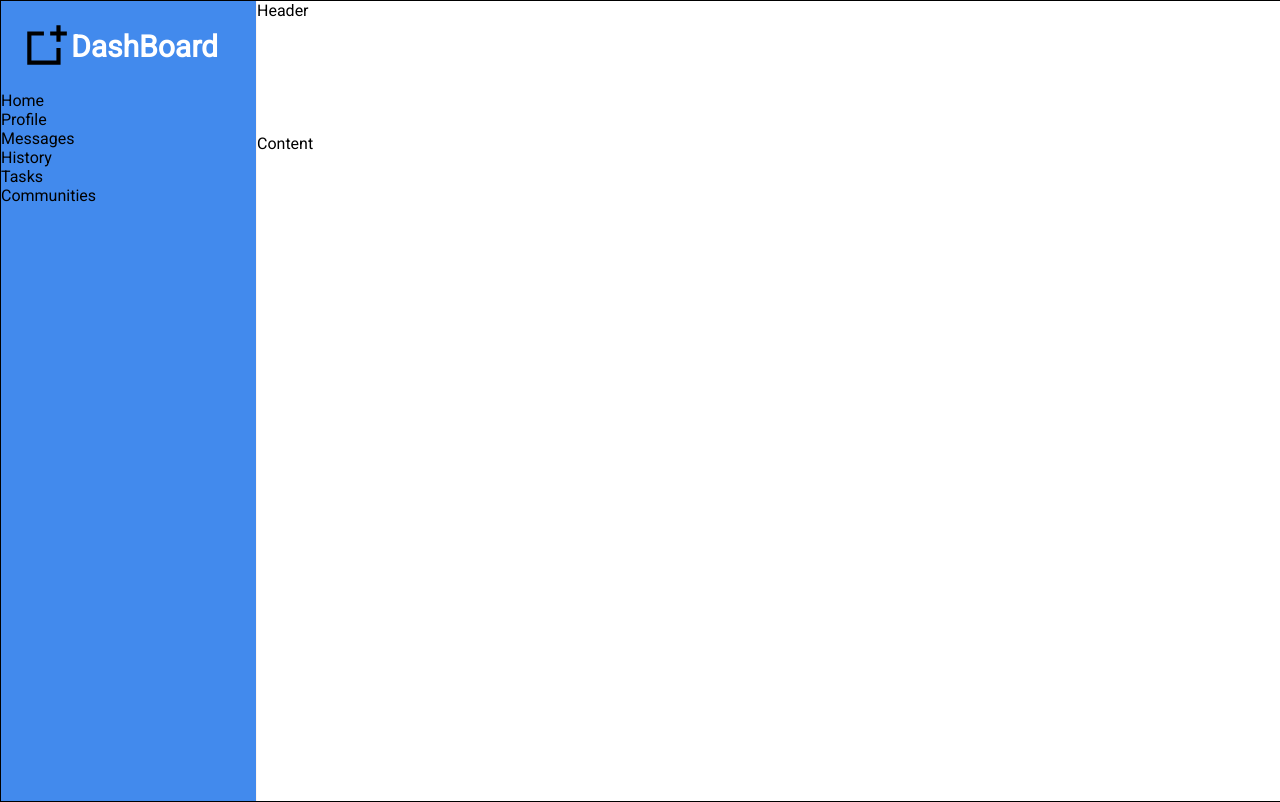
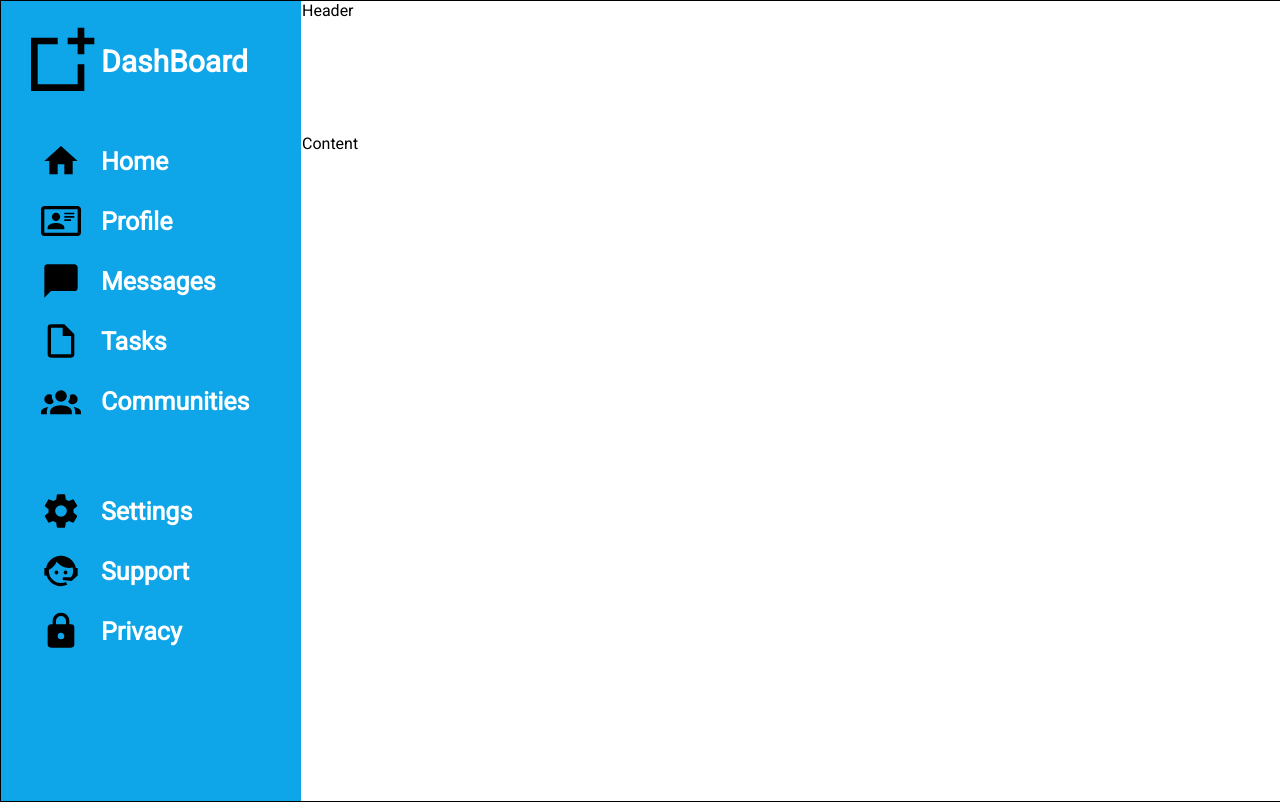
Before and after one commit to bzeng1234/admin-dashboard, a plain HTML site: page index.html in a window 1280 px wide. Drawn offline with Linux system fonts and the light colour scheme.

Commit message:
sidebar commit

```diff
--- a/index.html
+++ b/index.html
@@ -10,16 +10,21 @@
 <body>
     <div class="sidebar">
         <div class="dashboard-container">
-            <img src="images/shape-square-plus.svg" alt="dashboard-logo" width="50" height="50"/>
+            <img class="dashboard-logo" src="images/shape-square-plus.svg" alt="dashboard-logo"/>
             <h3 class="dashboard-name">DashBoard</h3>
         </div>
         <ul class="nav">
-            <li>Home</li>
-            <li>Profile</li>
-            <li>Messages</li>
-            <li>History</li>
-            <li>Tasks</li>
-            <li>Communities</li>
+            <li><img class="nav-logo" src="images/home.svg" alt="home-logo"/> <span class="nav-title">Home</span></li>
+            <li><img class="nav-logo" src="images/card-account-details-outline.svg" alt="dashboard-logo"/> <span class="nav-title">Profile</span></li>
+            <li><img class="nav-logo" src="images/message.svg" alt="message-logo"/> <span class="nav-title">Messages</span></li>
+            <li><img class="nav-logo" src="images/file-outline.svg" alt="task-logo"/> <span class="nav-title">Tasks</span></li>
+            <li><img class="nav-logo" src="images/account-group.svg" alt="communities-logo"/> <span class="nav-title">Communities</span></li>
+        </ul>
+
+        <ul class="nav">
+            <li><img class="nav-logo" src="images/cog.svg" alt="settings-logo"/> <span class="nav-title">Settings</span></li>
+            <li><img class="nav-logo" src="images/face-agent.svg" alt="support-logo"/> <span class="nav-title">Support</span></li>
+            <li><img class="nav-logo" src="images/lock.svg" alt="lock-logo"/> <span class="nav-title">Privacy</span></li>
         </ul>
     </div>
     <div class="header">Header</div>
--- a/styles.css
+++ b/styles.css
@@ -16,11 +16,12 @@ body {
 }
 
 .sidebar {
-    background-color: rgb(66, 138, 237);
+    background-color: #0ea5e9;
     grid-column: 1 / 2;
     grid-row: 1 / end;
     display: flex;
     flex-direction: column;
+    width: 300px;
     border-right: 1px solid seashell;
 }
 
@@ -38,8 +39,15 @@ body {
     display: flex;
     align-items: center;
     justify-items: start;
-    width: 90%;
-    margin: 20px;
+    margin-top: 20px;
+    margin-bottom: 40px;
+    margin-left: 20px;
+}
+
+.dashboard-logo {
+    width: 80px;
+    height: 80px;
+    fill: white;
 }
 
 .dashboard-name {
@@ -47,6 +55,25 @@ body {
     font-size: 30px;
 }
 
-.navs {
-    align-content: center;
+.nav {
+    margin-bottom: 50px;
 }
+
+.nav > li {
+    color: white;
+    font-weight: bold;
+    font-size: 20px;
+    display: flex;
+    margin-left: 40px;
+    margin-bottom: 20px;
+}
+
+.nav-logo {
+    width: 40px;
+}
+
+.nav-title {
+    font-size: 25px;
+    align-self: center;
+    margin-left: 20px;
+}
```
Also changed, not shown: images/account-group.svg (added), images/card-account-details-outline.svg (added), images/cog.svg (added), images/face-agent.svg (added), images/file-outline.svg (added), images/home.svg (added), images/lock.svg (added), images/message.svg (added).
